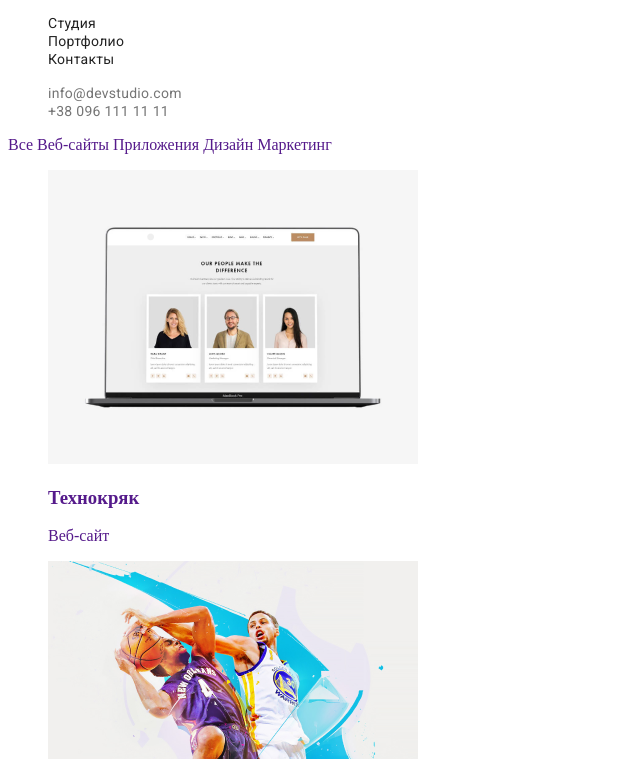
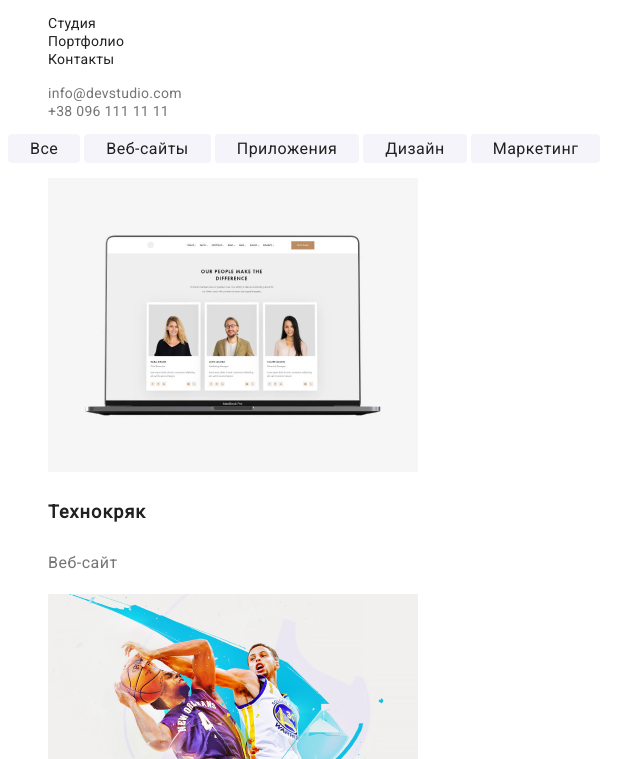
Before and after one commit to MykolaLomako/homework2, a plain HTML site: page portfolio.html in a window 1280 px wide. Shown: the part 41-800 px from the top of the page, without its empty margins (0-640 px from the left). Drawn offline with Linux system fonts and the light colour scheme.

Commit message:
homework 2 done ver 1

```diff
--- a/portfolio.html
+++ b/portfolio.html
@@ -5,21 +5,31 @@
     <meta name="viewport" content="width=device-width, initial-scale=1.0" />
     <!--подключение стилей(css файл )-->
     <link rel="stylesheet" href="./styles.css" />
-   <link rel="preconnect" href="https://fonts.gstatic.com">
-<link href="https://fonts.googleapis.com/css2?family=Roboto&display=swap" rel="stylesheet">
+    <link rel="preconnect" href="https://fonts.gstatic.com" />
+    <link
+      href="https://fonts.googleapis.com/css2?family=Roboto&display=swap"
+      rel="stylesheet"
+    />
     <title>Portfolio</title>
   </head>
   <body>
     <header>
       <nav>
         <a class="logo" href=""
-        ><b
-          ><span class="logo-web">Web</span
-          ><span class="logo-studio">Studio</span></b
-        ></a>
+          ><b
+            ><span class="logo-web">Web</span
+            ><span class="logo-studio">Studio</span></b
+          ></a
+        >
         <ul>
-          <li><a class="links-pages" href="./index.html" rel="nofollow">Студия</a></li>
-          <li><a class="links-pages" href="./portfolio.html" rel="nofollow">Портфолио</a></li>
+          <li>
+            <a class="links-pages" href="./index.html" rel="nofollow">Студия</a>
+          </li>
+          <li>
+            <a class="links-pages" href="./portfolio.html" rel="nofollow"
+              >Портфолио</a
+            >
+          </li>
           <li><a class="links-pages" href="">Контакты</a></li>
         </ul>
       </nav>
@@ -32,16 +42,16 @@
     <!-- section with buttons behind pictures-->
 
     <section class="portfolio-hero">
-     <a class="quazi-buttons-portfolio" href="">Все</a>
-     <a class="quazi-buttons-portfolio" href="">Веб-сайты</a>
-     <a class="quazi-buttons-portfolio" href="">Приложения</a>
-     <a class="quazi-buttons-portfolio" href="">Дизайн</a>
-     <a class="quazi-buttons-portfolio" href="">Маркетинг</a>
+      <a class="button-link-portfolio" href=""><span>Все</span></a>
+      <a class="button-link-portfolio" href=""><span>Веб-сайты</span></a>
+      <a class="button-link-portfolio" href=""><span>Приложения</span></a>
+      <a class="button-link-portfolio" href=""><span>Дизайн</span></a>
+      <a class="button-link-portfolio" href=""><span>Маркетинг</span></a>
     </section>
 
     <!--section with links&images of work which was done-->
 
-    <section>
+    <section class="images-projects">
       <ul>
         <li>
           <a href="">
@@ -148,11 +158,12 @@
     <!-- контакты и адресса в подвале-->
 
     <footer>
-      <a class="logo" href=""
+      <a class="logo-footer" href=""
         ><b
           ><span class="logo-web">Web</span
           ><span class="logo-studio">Studio</span></b
         ></a
+      >
       <address>
         <p>г.Киев, пр-т Леси Украинки, 26</p>
         <p><a href="mailto:info@devstudio.com">info@devstudio.com</a></p>
--- a/styles.css
+++ b/styles.css
@@ -80,7 +80,7 @@ a {
   border-radius: 4px;
 }
 
-.button-link-text {
+.button-link span {
   font-family: Roboto;
   font-style: normal;
   font-weight: bold;
@@ -180,3 +180,58 @@ address a {
 
   color: rgba(255, 255, 255, 0.6);
 }
+
+/*styles for main section portfolio webpage*/
+
+.button-link-portfolio {
+  background: #f5f4fa;
+  border-radius: 4px;
+  padding-left: 22px;
+  padding-top: 6px;
+  padding-bottom: 6px;
+  padding-right: 22px;
+}
+
+.button-link-portfolio span {
+  font-family: Roboto;
+  font-style: normal;
+  font-weight: 500;
+  font-size: 16px;
+  line-height: 26px;
+  text-align: center;
+  letter-spacing: 0.03em;
+
+  color: #212121;
+}
+
+.button-link-portfolio:hover,
+.button-link-portfolio:focus {
+  background: #2196f3;
+}
+
+.button-link-portfolio span:hover,
+.button-link-portfolio span:focus {
+  color: #ffffff;
+}
+
+.images-projects h3 {
+  font-family: Roboto;
+  font-style: normal;
+  font-weight: bold;
+  font-size: 18px;
+  line-height: 36px;
+  letter-spacing: 0.06em;
+
+  color: #212121;
+}
+
+.images-projects p {
+  font-family: Roboto;
+  font-style: normal;
+  font-weight: normal;
+  font-size: 16px;
+  line-height: 30px;
+  letter-spacing: 0.03em;
+
+  color: #757575;
+}
```
Also changed, not shown: index.html (+1 -3 lines).
